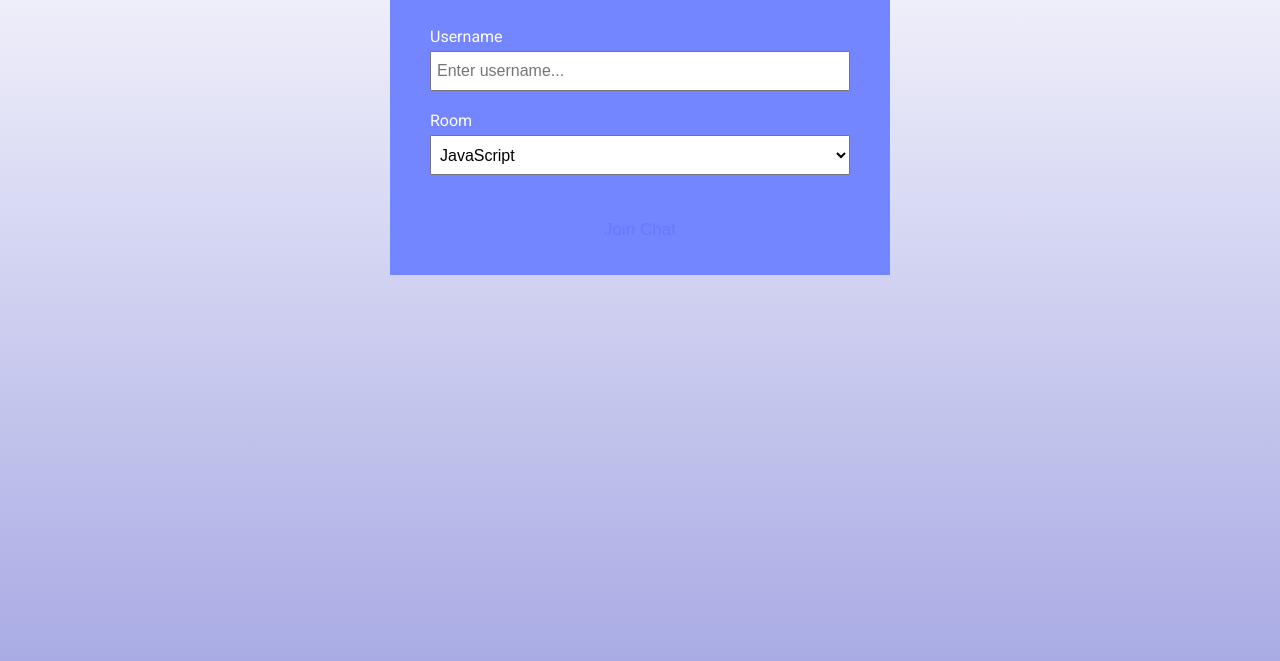
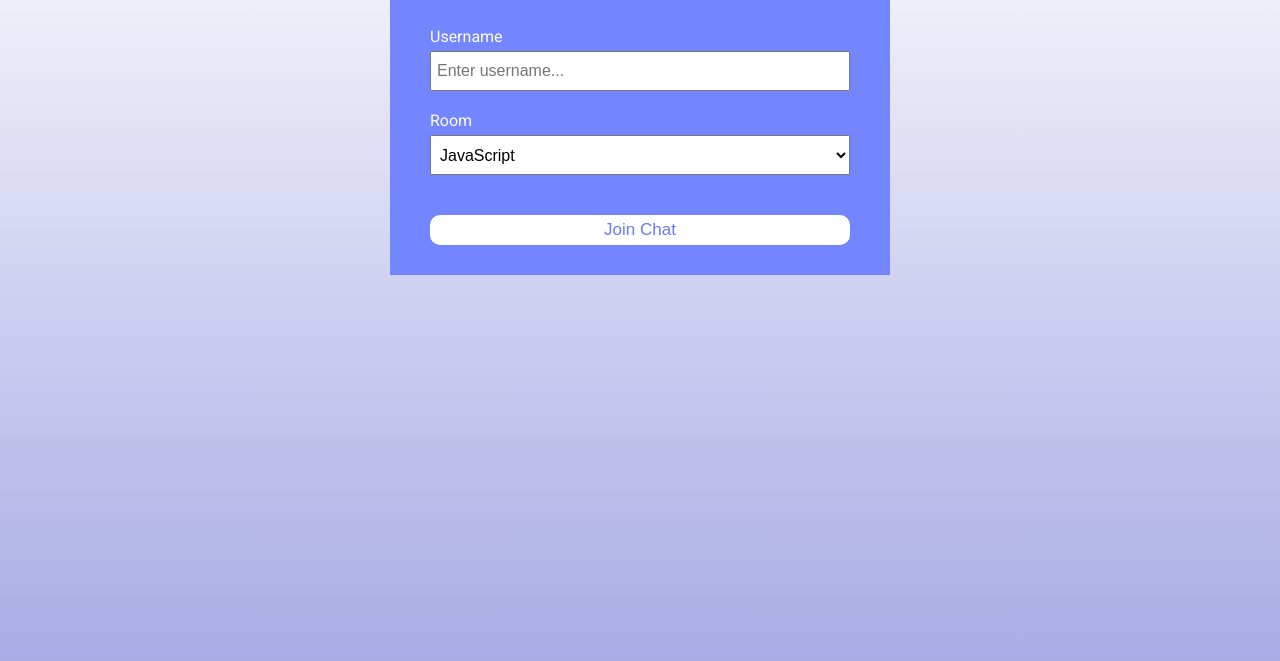
Before and after one commit to colis123/chat-app, a website: page public/index.html in a window 1280 px wide. Shown: the part 161-822 px from the top of the page. Drawn offline with Linux system fonts and the light colour scheme.

Commit message:
color change

```diff
--- a/public/css/style.scss
+++ b/public/css/style.scss
@@ -6,6 +6,7 @@
   --gradient: linear-gradient(#ffffff, #a1a3e2);
   --success-color: #5cb85c;
   --error-color: #d9534f;
+  --light-color: #fff;
 }
 
 * {
```
Also changed, not shown: public/css/style.css, 1 other file.
